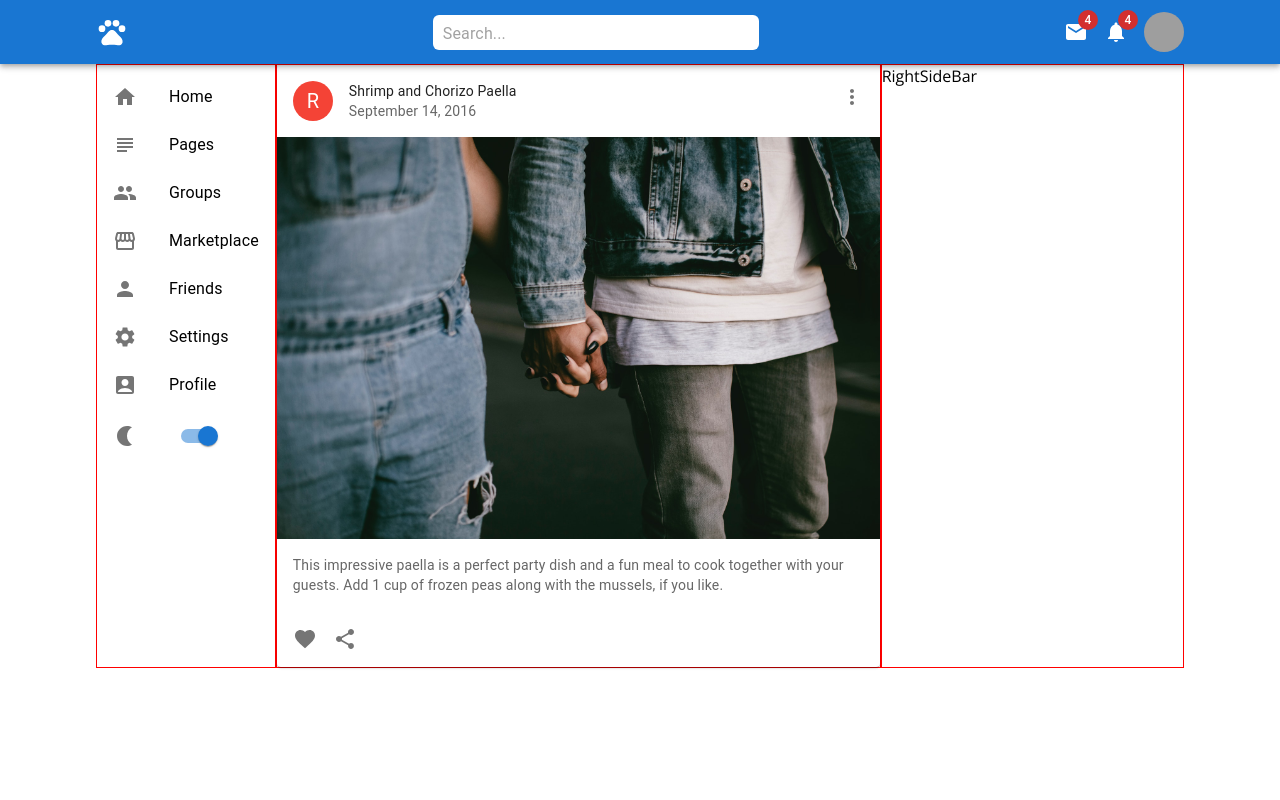
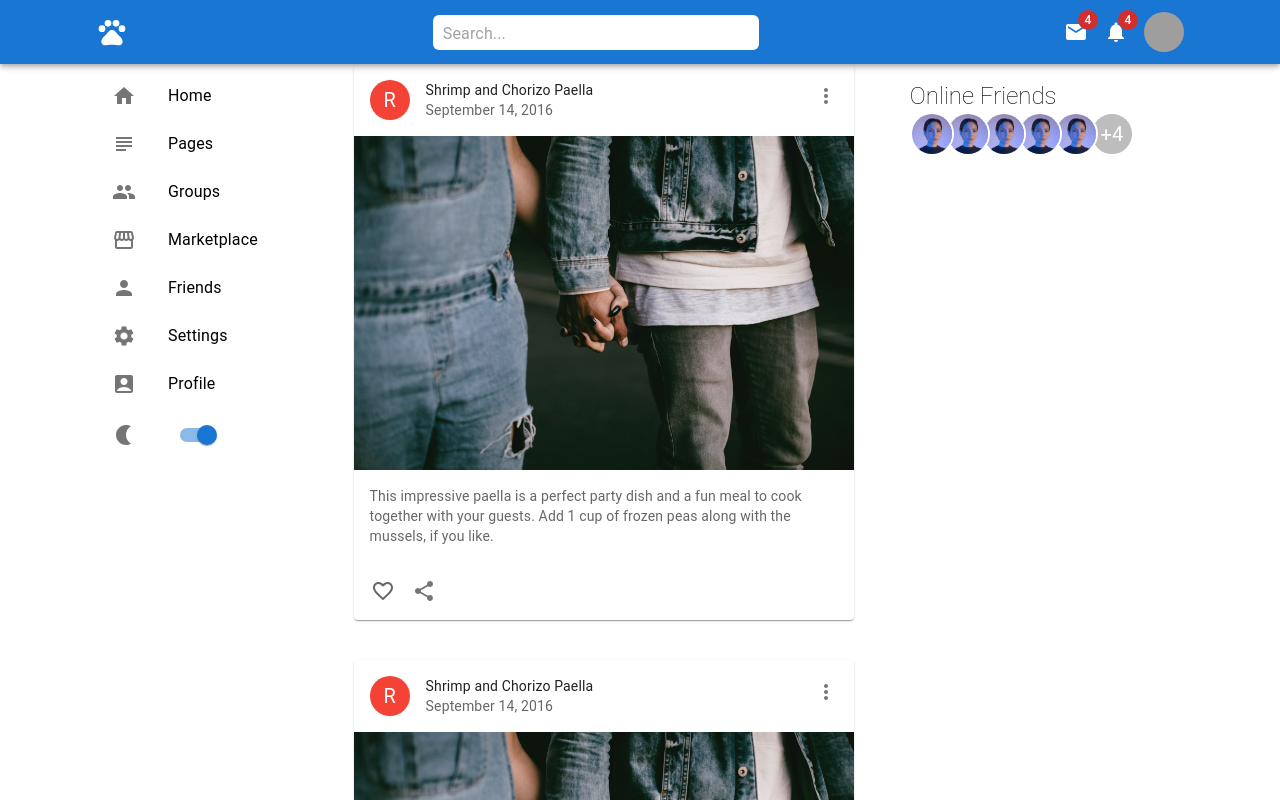
Before and after one commit to david-commit/mui, a React (Vite) app: page / in a window 1280 px wide. Shown: the top 800 px of the page. Built offline with nearby package versions, Linux system fonts and the light colour scheme; grey boxes are pictures that could not be loaded.

Commit message:
major  changes

```diff
--- a/index.html
+++ b/index.html
@@ -7,7 +7,7 @@
     <link rel="preconnect" href="https://fonts.googleapis.com" />
     <link rel="preconnect" href="https://fonts.gstatic.com" crossorigin />
     <link
-      href="https://fonts.googleapis.com/css2?family=Open+Sans:wght@300;400;500;600;700&display=swap"
+      href="https://fonts.googleapis.com/css2?family=Open+Sans:wght@100,200,300;400;500;600;700&display=swap"
       rel="stylesheet"
     />
     <title>Material UI</title>
--- a/src/components/Feed.tsx
+++ b/src/components/Feed.tsx
@@ -1,49 +1,12 @@
-import { Avatar, Card, CardActions, CardContent, CardHeader, CardMedia, IconButton, Stack, Typography } from '@mui/material';
-import MoreVertIcon from '@mui/icons-material/MoreVert';
-import { red } from '@mui/material/colors';
-import FavoriteIcon from '@mui/icons-material/Favorite';
-import ShareIcon from '@mui/icons-material/Share';
+import { Stack } from '@mui/material';
+import PostCard from './PostCard';
 
 const Feed = () => {
   return (
-    <Stack flex={4} sx={{ border: '1px solid red', height: '100%' }}>
-      <Card>
-        <CardHeader
-          avatar={
-            <Avatar sx={{ bgcolor: red[500] }} aria-label='recipe'>
-              R
-            </Avatar>
-          }
-          action={
-            <IconButton aria-label='settings'>
-              <MoreVertIcon />
-            </IconButton>
-          }
-          title='Shrimp and Chorizo Paella'
-          subheader='September 14, 2016'
-        />
-        <CardMedia
-          component='img'
-          height='20%'
-          image='src/images/justin-groep-gRj8fOks0eg-unsplash.jpg'
-          alt='Paella dish'
-        />
-        <CardContent>
-          <Typography variant='body2' color='text.secondary'>
-            This impressive paella is a perfect party dish and a fun meal to
-            cook together with your guests. Add 1 cup of frozen peas along with
-            the mussels, if you like.
-          </Typography>
-        </CardContent>
-        <CardActions disableSpacing>
-          <IconButton aria-label='add to favorites'>
-            <FavoriteIcon />
-          </IconButton>
-          <IconButton aria-label='share'>
-            <ShareIcon />
-          </IconButton>
-        </CardActions>
-      </Card>
+    <Stack flex={4} sx={{ height: '100%' }}>
+      <PostCard />
+      <PostCard />
+      <PostCard />
     </Stack>
   );
 };
--- a/src/components/LeftSideBar.tsx
+++ b/src/components/LeftSideBar.tsx
@@ -10,8 +10,9 @@ import NightlightIcon from '@mui/icons-material/Nightlight';
 
 const LeftSideBar = () => {
   return (
-    <Box flex={1} sx={{ display: { xs: 'none', sm: 'flex' }, border: '1px solid red' }}>
-      <List >
+    <Box flex={1.5} sx={{ display: { xs: 'none', sm: 'flex' } }}>
+      <Box sx={{ position: 'fixed' }}>
+        <List>
           <ListItem disablePadding>
             <ListItemButton LinkComponent='a' href='#'>
               <ListItemIcon>
@@ -78,6 +79,7 @@ const LeftSideBar = () => {
           </ListItem>
         </List>
       </Box>
+    </Box>
   );
 }
 
--- /dev/null
+++ b/src/components/PostCard.tsx
@@ -0,0 +1,62 @@
+import {
+  Avatar,
+  Card,
+  CardActions,
+  CardContent,
+  CardHeader,
+  CardMedia,
+  Checkbox,
+  IconButton,
+  Typography,
+} from '@mui/material';
+import MoreVertIcon from '@mui/icons-material/MoreVert';
+import { red } from '@mui/material/colors';
+import ShareIcon from '@mui/icons-material/Share';
+import FavoriteBorder from '@mui/icons-material/FavoriteBorder';
+import Favorite from '@mui/icons-material/Favorite';
+
+const PostCard = () => {
+  return (
+    <Card sx={{ margin: 5, mt: 0 }}>
+      <CardHeader
+        avatar={
+          <Avatar sx={{ bgcolor: red[500] }} aria-label='recipe'>
+            R
+          </Avatar>
+        }
+        action={
+          <IconButton aria-label='settings'>
+            <MoreVertIcon />
+          </IconButton>
+        }
+        title='Shrimp and Chorizo Paella'
+        subheader='September 14, 2016'
+      />
+      <CardMedia
+        component='img'
+        height='20%'
+        image='src/images/justin-groep-gRj8fOks0eg-unsplash.jpg'
+        alt='Paella dish'
+      />
+      <CardContent>
+        <Typography variant='body2' color='text.secondary'>
+          This impressive paella is a perfect party dish and a fun meal to cook
+          together with your guests. Add 1 cup of frozen peas along with the
+          mussels, if you like.
+        </Typography>
+      </CardContent>
+      <CardActions disableSpacing>
+        <Checkbox
+          icon={<FavoriteBorder />}
+          checkedIcon={<Favorite sx={{ color: 'red' }} />}
+          aria-label='add to favorites'
+        />
+        <IconButton aria-label='share'>
+          <ShareIcon />
+        </IconButton>
+      </CardActions>
+    </Card>
+  );
+};
+
+export default PostCard;
--- a/src/components/RightSideBar.tsx
+++ b/src/components/RightSideBar.tsx
@@ -1,7 +1,27 @@
-import { Box } from "@mui/material"
+import { Box, Typography, AvatarGroup } from '@mui/material';
+import Avatar from '@mui/material/Avatar';
 
 const RightSideBar = () => {
-  return <Box flex={2} sx={{ display: { xs: 'none', sm: 'flex', border: '1px solid red' } }}>RightSideBar</Box>;
-}
+  return (
+    <Box flex={2} sx={{ display: { xs: 'none', sm: 'flex' } }}>
+      <Box sx={{ position: 'fixed', p: 2 }}>
+        <Typography variant='h5' fontWeight={100}>
+          Online Friends
+        </Typography>
+        <AvatarGroup max={6}>
+          <Avatar alt='Remy Sharp' src='/potrait.jpeg' />
+          <Avatar alt='Travis Howard' src='/potrait.jpeg' />
+          <Avatar alt='Agnes Walker' src='/potrait.jpeg' />
+          <Avatar alt='Trevor Henderson' src='/potrait.jpeg' />
+          <Avatar alt='Trevor Henderson' src='/potrait.jpeg' />
+          <Avatar alt='Trevor Henderson' src='/potrait.jpeg' />
+          <Avatar alt='Trevor Henderson' src='/potrait.jpeg' />
+          <Avatar alt='Trevor Henderson' src='/potrait.jpeg' />
+          <Avatar alt='Trevor Henderson' src='/potrait.jpeg' />
+        </AvatarGroup>
+      </Box>
+    </Box>
+  );
+};
 
-export default RightSideBar
+export default RightSideBar;
```
Also changed, not shown: src/App.tsx (+7 -1 lines), public/potrait.jpeg (added). Lines whose indentation alone changed are shown as unchanged.
